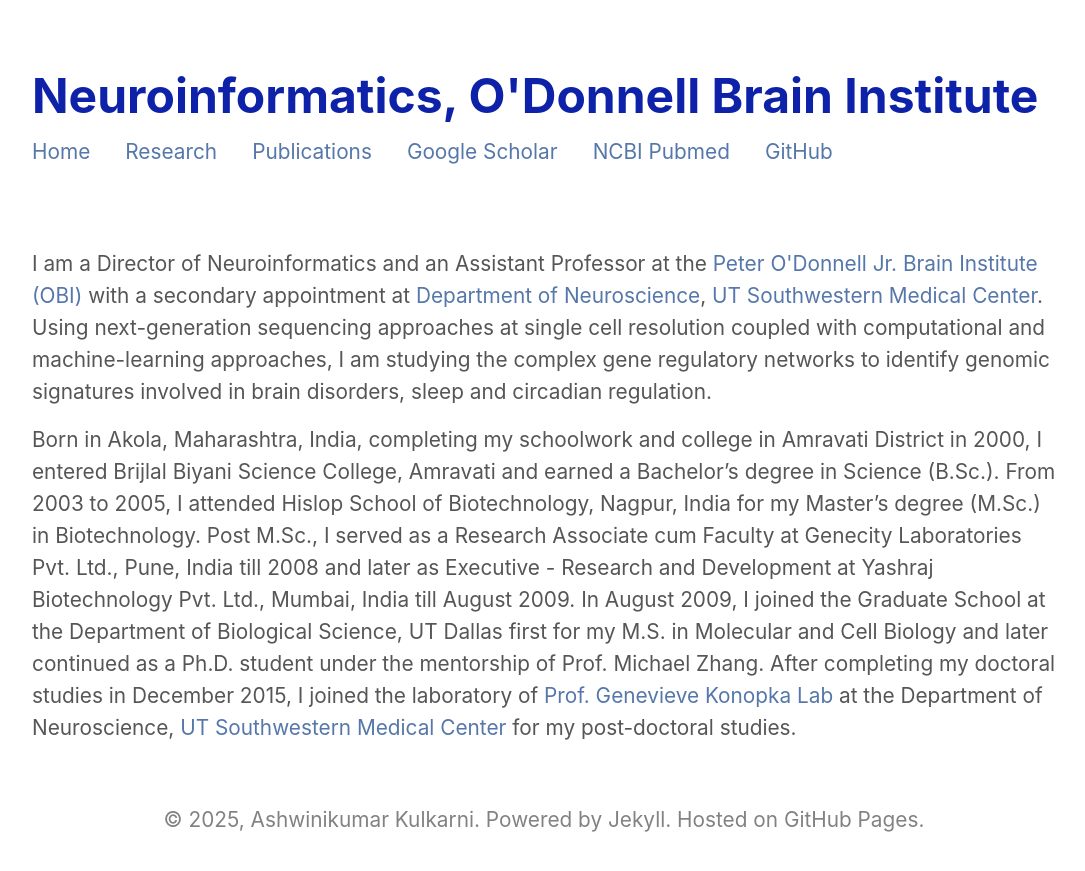
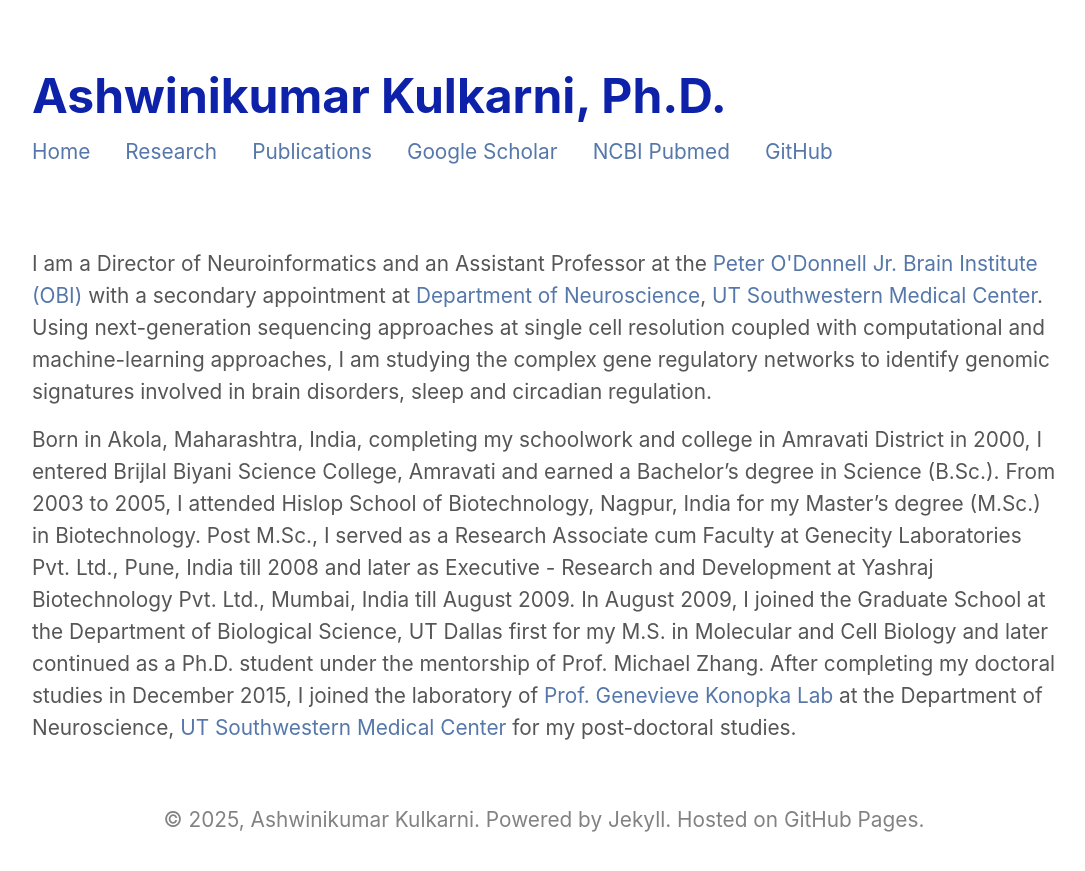
Before and after one commit to ashwinikumarkulkarni/ashwinikumarkulkarni.github.io, a Jekyll site: the page built from index.md, in a window 1280 px wide. Shown: the top 871 px of the page, without its empty margins (96-1181 px from the left). Built offline with Jekyll 4.4.1, drawn with Linux system fonts in a browser that asks for light colours; nearby versions of some CDN libraries; a style sheet for code colours, icons or effects is not loaded.

Commit message:
Update _config.yml

```diff
--- a/_config.yml
+++ b/_config.yml
@@ -1,5 +1,6 @@
-title: Neuroinformatics, O'Donnell Brain Institute # Shown in header on pages with full_logo: true
-short_logo: Neuroinformatics, O'Donnell Brain Institute # Shown in header on all pages by default unless full_logo: true is set
+title: Ashwinikumar Kulkarni, Ph.D. # Shown in header on pages with full_logo: true
+subtitle: Director of Neuroinformatics, Assistant Professor # Shown in header on pages with full_logo: true
+short_logo: Neuroinformatics Lab # Shown in header on all pages by default unless full_logo: true is set
 description: > # The description for your site
   Computational Biology, Neuroscience, Genomics, Transcriptomics, Machine Learning
 url: "https://ashwinikumarkulkarni.github.io" # Site base URL
```
